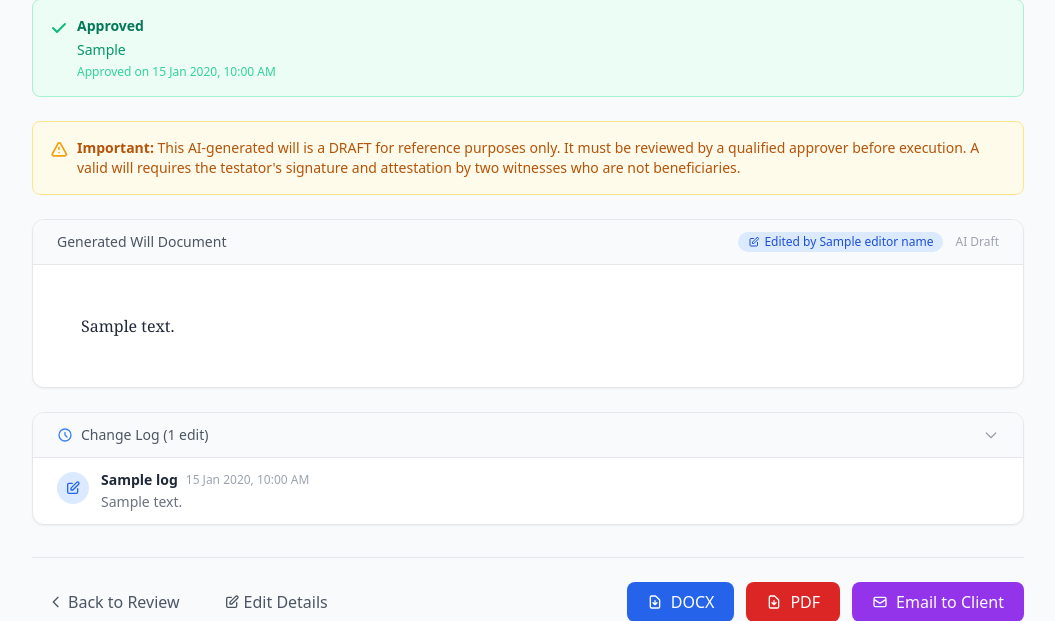
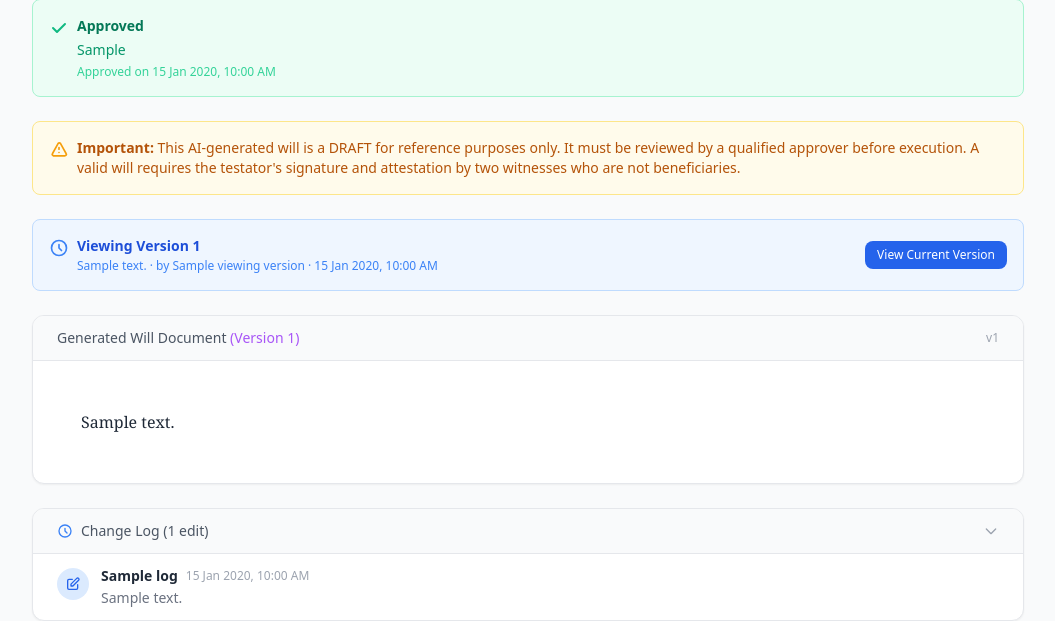
Before and after one commit to uxrm5c3/willcraft-ai, a Flask app: template templates/preview.html in a window 1280 px wide. Shown: the part 194-815 px from the top of the page, without its empty margins (112-1167 px from the left). Run offline with Flask 3, Linux system fonts and the light colour scheme; the template is opened without the code that fills it: most values are stand-ins (such as "Sample title", 1, 10 or a date in 2020); some libraries are stand-ins or nearby versions.

Commit message:
Fix View Will button, Step 10 tick, and add will version history
- Fix critical bug: save_will_to_db() was overwriting generated_will_text
  with None on every step save (caused View Will to redirect to edit,
  sidebar "View Generated Will" button to disappear)
- Only update generated_will_text in DB when explicitly present in session
- Add WillVersion model to store each generated version with history
- Preview page shows version history panel when multiple versions exist
- Allow viewing previous will versions via ?version=N parameter
- Ensure Step 10 completion tick is preserved when loading generated wills
- has_generated_will now also checks will status as fallback

Co-Authored-By: Claude Opus 4.6 (1M context) <noreply@anthropic.com>

```diff
--- a/app.py
+++ b/app.py
@@ -16,7 +16,7 @@ from datetime import datetime
 sys.path.insert(0, os.path.dirname(__file__))
 
 from config import FLASK_SECRET_KEY, ANTHROPIC_API_KEY, SQLALCHEMY_DATABASE_URI, DATA_DIR, UPLOAD_DIR, SMTP_HOST, SMTP_PORT, SMTP_USER, SMTP_PASSWORD
-from database import db, Client, Will, WillEditLog, Person, Document, User, ROLE_PERMS, ROLE_LABELS
+from database import db, Client, Will, WillEditLog, WillVersion, Person, Document, User, ROLE_PERMS, ROLE_LABELS
 
 app = Flask(__name__)
 app.secret_key = FLASK_SECRET_KEY
@@ -160,7 +160,7 @@ def inject_global_context():
     has_generated_will = False
     if session.get('will_id'):
         wr = db.session.get(Will, session['will_id'])
-        if wr and wr.generated_will_text:
+        if wr and (wr.generated_will_text or wr.status in ('generated', 'pending_approval', 'approved')):
             has_generated_will = True
     return {
         'testator_person_id': session.get('step1', {}).get('person_id', ''),
@@ -295,10 +295,13 @@ def save_will_to_db():
     will_record.step7_data = json.dumps(session.get('step7_trust', {}))
     will_record.step8_data = json.dumps(session.get('step8_others', {}))
     will_record.completed_steps = json.dumps(session.get('completed_steps', []))
-    will_record.generated_will_text = session.get('generated_will_text')
+    # Only update generated_will_text when explicitly present in session
+    # (it's popped after generation to keep cookie small — don't overwrite DB with None)
+    if 'generated_will_text' in session:
+        will_record.generated_will_text = session['generated_will_text']
+        if session['generated_will_text']:
+            will_record.status = 'generated'
     will_record.title = f"Will of {step1.get('full_name', 'Unknown')}"
-    if session.get('generated_will_text'):
-        will_record.status = 'generated'
 
     # Update client info from step1
     client = db.session.get(Client, client_id)
@@ -338,6 +341,9 @@ def load_will_to_session(will_record):
     session['step7_trust'] = json.loads(will_record.step7_data or '{}')
     session['step8_others'] = json.loads(will_record.step8_data or '{}')
     session['completed_steps'] = json.loads(will_record.completed_steps or '[]')
+    # Ensure step 10 is marked complete if will has been generated
+    if will_record.status in ('generated', 'pending_approval', 'approved') and 10 not in session['completed_steps']:
+        session['completed_steps'].append(10)
     # Don't load generated_will_text into session — it makes the cookie too large.
     # preview() and download() now read from DB directly.
     session.pop('generated_will_text', None)
@@ -1238,7 +1244,7 @@ def will_load(will_id):
     load_will_to_session(will_record)
     flash(f'Loaded: {will_record.title}', 'info')
     # If ?goto=preview and will has generated text, go directly to preview
-    if request.args.get('goto') == 'preview' and will_record.generated_will_text:
+    if request.args.get('goto') == 'preview' and (will_record.generated_will_text or will_record.status in ('generated', 'pending_approval', 'approved')):
         return redirect(url_for('preview'))
     return redirect(url_for('wizard_step_identities'))
 
@@ -2538,6 +2544,31 @@ def wizard_generate():
     session.modified = True
     mark_step_complete(10)
     save_will_to_db()
+
+    # Save version history
+    will_id = session.get('will_id')
+    if will_id:
+        # Determine version number
+        latest_version = WillVersion.query.filter_by(will_id=will_id).order_by(
+            WillVersion.version_number.desc()
+        ).first()
+        next_version = (latest_version.version_number + 1) if latest_version else 1
+        user_name = ''
+        if session.get('user_id'):
+            u = db.session.get(User, session['user_id'])
+            user_name = u.name if u else ''
+        note = 'Initial generation' if next_version == 1 else f'Re-generated (version {next_version})'
+        version = WillVersion(
+            will_id=will_id,
+            version_number=next_version,
+            will_text=will_text,
+            generated_by=session.get('user_id'),
+            generated_by_name=user_name,
+            note=note,
+        )
+        db.session.add(version)
+        db.session.commit()
+
     # Remove from session to keep cookie small
     session.pop('generated_will_text', None)
     session.modified = True
@@ -2553,10 +2584,28 @@ def preview():
     # Read will text from DB (not session) to avoid oversized cookies
     will_text = ''
     will_record = None
+    versions = []
+    viewing_version = None  # which version is being displayed
     if session.get('will_id'):
         will_record = db.session.get(Will, session['will_id'])
         if will_record:
-            will_text = will_record.generated_will_text or ''
+            # Load version history
+            versions = WillVersion.query.filter_by(will_id=will_record.id).order_by(
+                WillVersion.version_number.desc()
+            ).all()
+
+            # Check if a specific version is requested
+            ver_num = request.args.get('version', type=int)
+            if ver_num and versions:
+                for v in versions:
+                    if v.version_number == ver_num:
+                        will_text = v.will_text
+                        viewing_version = v
+                        break
+
+            # Default: show current (latest) will text
+            if not will_text:
+                will_text = will_record.generated_will_text or ''
     if not will_text:
         # Fallback to session for backward compat
         will_text = session.get('generated_will_text', '')
@@ -2590,6 +2639,8 @@ def preview():
         editor_name=editor_name,
         edit_logs=edit_logs,
         client_email=client_email,
+        versions=versions,
+        viewing_version=viewing_version,
     )
 
 
--- a/templates/preview.html
+++ b/templates/preview.html
@@ -118,19 +118,95 @@
         </div>
     </div>
 
+    <!-- Viewing Old Version Banner -->
+    {% if viewing_version %}
+    <div class="bg-blue-50 border border-blue-200 rounded-lg p-4 mb-6">
+        <div class="flex items-center justify-between flex-wrap gap-2">
+            <div class="flex items-start">
+                <svg class="w-5 h-5 text-blue-500 mt-0.5 mr-2 flex-shrink-0" fill="none" stroke="currentColor" viewBox="0 0 24 24"><path stroke-linecap="round" stroke-linejoin="round" stroke-width="2" d="M12 8v4l3 3m6-3a9 9 0 11-18 0 9 9 0 0118 0z"/></svg>
+                <div>
+                    <p class="text-sm font-semibold text-blue-700">Viewing Version {{ viewing_version.version_number }}</p>
+                    <p class="text-xs text-blue-500 mt-0.5">
+                        {{ viewing_version.note or '' }}
+                        {% if viewing_version.generated_by_name %} · by {{ viewing_version.generated_by_name }}{% endif %}
+                        · {{ viewing_version.created_at.strftime('%d %b %Y, %I:%M %p') }}
+                    </p>
+                </div>
+            </div>
+            <a href="/preview" class="px-3 py-1.5 bg-blue-600 text-white text-xs font-medium rounded-lg hover:bg-blue-700 transition-colors">
+                View Current Version
+            </a>
+        </div>
+    </div>
+    {% endif %}
+
+    <!-- Version History (when multiple versions exist) -->
+    {% if versions and versions|length > 1 %}
+    <div class="bg-white rounded-xl shadow-sm border border-gray-200 overflow-hidden mb-6">
+        <button onclick="document.getElementById('version-history-body').classList.toggle('hidden')" class="w-full bg-gray-50 border-b border-gray-200 px-6 py-3 flex items-center justify-between hover:bg-gray-100 transition-colors cursor-pointer">
+            <span class="text-sm font-medium text-gray-600 flex items-center">
+                <svg class="w-4 h-4 mr-2 text-purple-500" fill="none" stroke="currentColor" viewBox="0 0 24 24"><path stroke-linecap="round" stroke-linejoin="round" stroke-width="2" d="M12 8v4l3 3m6-3a9 9 0 11-18 0 9 9 0 0118 0z"/></svg>
+                Version History ({{ versions|length }} version{{ 's' if versions|length != 1 else '' }})
+            </span>
+            <svg class="w-4 h-4 text-gray-400" fill="none" stroke="currentColor" viewBox="0 0 24 24"><path stroke-linecap="round" stroke-linejoin="round" stroke-width="2" d="M19 9l-7 7-7-7"/></svg>
+        </button>
+        <div id="version-history-body" class="divide-y divide-gray-100 {% if not viewing_version %}hidden{% endif %}">
+            {% for v in versions %}
+            <div class="px-6 py-3 flex items-center justify-between gap-3 {% if viewing_version and viewing_version.version_number == v.version_number %}bg-blue-50{% elif loop.first and not viewing_version %}bg-green-50{% else %}hover:bg-gray-50{% endif %}">
+                <div class="flex items-center gap-3 min-w-0">
+                    <div class="flex-shrink-0 w-8 h-8 {% if loop.first %}bg-green-100 text-green-600{% else %}bg-gray-100 text-gray-500{% endif %} rounded-full flex items-center justify-center font-bold text-xs">
+                        v{{ v.version_number }}
+                    </div>
+                    <div class="min-w-0">
+                        <div class="flex items-center gap-2 flex-wrap">
+                            <span class="text-sm font-medium text-gray-800">{{ v.note or 'Generated' }}</span>
+                            {% if loop.first and not viewing_version %}
+                            <span class="inline-flex items-center px-1.5 py-0.5 bg-green-200 text-green-800 text-[10px] font-semibold rounded">CURRENT</span>
+                            {% endif %}
+                        </div>
+                        <p class="text-xs text-gray-400 mt-0.5">
+                            {% if v.generated_by_name %}{{ v.generated_by_name }} · {% endif %}
+                            {{ v.created_at.strftime('%d %b %Y, %I:%M %p') }}
+                        </p>
+                    </div>
+                </div>
+                <div class="flex-shrink-0">
+                    {% if loop.first and not viewing_version %}
+                    <span class="text-xs text-green-600 font-medium">Viewing</span>
+                    {% elif viewing_version and viewing_version.version_number == v.version_number %}
+                    <span class="text-xs text-blue-600 font-medium">Viewing</span>
+                    {% else %}
+                    <a href="/preview?version={{ v.version_number }}" class="px-3 py-1 bg-gray-100 text-gray-600 text-xs font-medium rounded-lg hover:bg-gray-200 transition-colors">
+                        View
+                    </a>
+                    {% endif %}
+                </div>
+            </div>
+            {% endfor %}
+        </div>
+    </div>
+    {% endif %}
+
     <!-- Will Document -->
     {% set is_approver_pending = will_record and will_record.status == 'pending_approval' and perms.get('canApprove') %}
     <div class="bg-white rounded-xl shadow-sm border border-gray-200 overflow-hidden">
         <div class="bg-gray-50 border-b border-gray-200 px-6 py-3 flex items-center justify-between">
-            <span class="text-sm font-medium text-gray-600">Generated Will Document</span>
+            <span class="text-sm font-medium text-gray-600">
+                Generated Will Document
+                {% if viewing_version %}<span class="text-purple-500"> (Version {{ viewing_version.version_number }})</span>{% endif %}
+            </span>
             <div class="flex items-center gap-3">
-                {% if editor_name and will_record and will_record.text_edited_at %}
+                {% if editor_name and will_record and will_record.text_edited_at and not viewing_version %}
                 <span class="inline-flex items-center px-2.5 py-0.5 bg-blue-100 text-blue-700 text-xs font-medium rounded-full">
                     <svg class="w-3 h-3 mr-1" fill="none" stroke="currentColor" viewBox="0 0 24 24"><path stroke-linecap="round" stroke-linejoin="round" stroke-width="2" d="M11 5H6a2 2 0 00-2 2v11a2 2 0 002 2h11a2 2 0 002-2v-5m-1.414-9.414a2 2 0 112.828 2.828L11.828 15H9v-2.828l8.586-8.586z"/></svg>
                     Edited by {{ editor_name }}
                 </span>
                 {% endif %}
+                {% if versions and versions|length > 0 %}
+                <span class="text-xs text-gray-400">v{{ versions[0].version_number if not viewing_version else viewing_version.version_number }}</span>
+                {% else %}
                 <span class="text-xs text-gray-400">AI Draft</span>
+                {% endif %}
             </div>
         </div>
         <div class="p-8 md:p-12">
@@ -203,8 +279,8 @@
         </div>
 
         <div class="flex gap-3 flex-wrap justify-end">
-            <!-- Submit for Approval (admin & advisor only, when generated or rejected) -->
-            {% if will_record and will_record.status in ('generated', 'rejected') and perms.get('canSubmit') %}
+            <!-- Submit for Approval (admin & advisor only, when generated or rejected) — not on old versions -->
+            {% if not viewing_version and will_record and will_record.status in ('generated', 'rejected') and perms.get('canSubmit') %}
             <form method="POST" action="/wills/{{ will_record.id }}/submit-for-approval">
                 <button type="submit" class="inline-flex items-center px-5 py-2 bg-amber-500 text-white font-semibold rounded-lg hover:bg-amber-600 transition-colors shadow-sm">
                     <svg class="w-4 h-4 mr-2" fill="none" stroke="currentColor" viewBox="0 0 24 24"><path stroke-linecap="round" stroke-linejoin="round" stroke-width="2" d="M9 12l2 2 4-4m6 2a9 9 0 11-18 0 9 9 0 0118 0z"/></svg>
@@ -213,8 +289,8 @@
             </form>
             {% endif %}
 
-            <!-- Approve / Reject (approver only, when pending) -->
-            {% if will_record and will_record.status == 'pending_approval' and perms.get('canApprove') %}
+            <!-- Approve / Reject (approver only, when pending) — not on old versions -->
+            {% if not viewing_version and will_record and will_record.status == 'pending_approval' and perms.get('canApprove') %}
             <form method="POST" action="/wills/{{ will_record.id }}/approve" onsubmit="return confirmApprovalPreview(this)">
                 <input type="hidden" name="remarks" class="approval-remarks-input">
                 <button type="submit" class="inline-flex items-center px-5 py-2 bg-emerald-600 text-white font-semibold rounded-lg hover:bg-emerald-700 transition-colors shadow-sm">
```
Also changed, not shown: database.py (+14 -0 lines).
